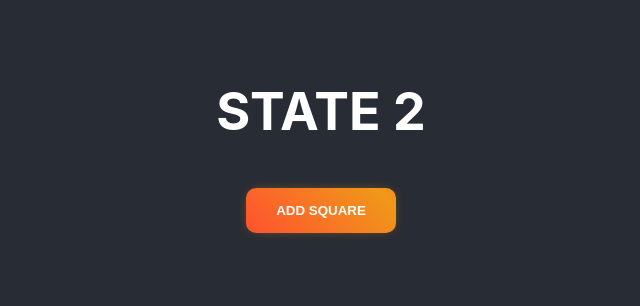
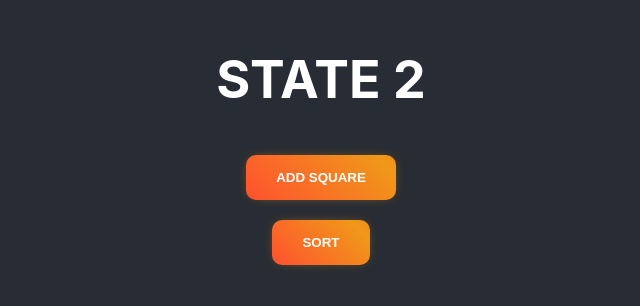
Before and after one commit to Jakavickis/drontai, a React (Create React App) app in the folder r1/: page / in a window 1280 px wide. Shown: the part 256-562 px from the top of the page, without its empty margins (319-959 px from the left). Built offline with nearby package versions, Linux system fonts and the light colour scheme.

Commit message:
sort state

```diff
--- a/r1/src/Components/006/Squares.jsx
+++ b/r1/src/Components/006/Squares.jsx
@@ -9,6 +9,10 @@ function Squares() {
 
     const add = () => {
         setSq(s => [...s, { number: rand(100, 999), color: randColor() }]);
+    }
+
+    const sortNumbers = () => {
+        setSq(s => [...s].sort((a, b) => b.number - a.number))
     }
 
     return (
@@ -23,6 +27,7 @@ function Squares() {
                 }
             </div>
             <button onClick={add}>add square</button>
+            <button onClick={sortNumbers}>sort</button>
         </>
     )
 }
```
